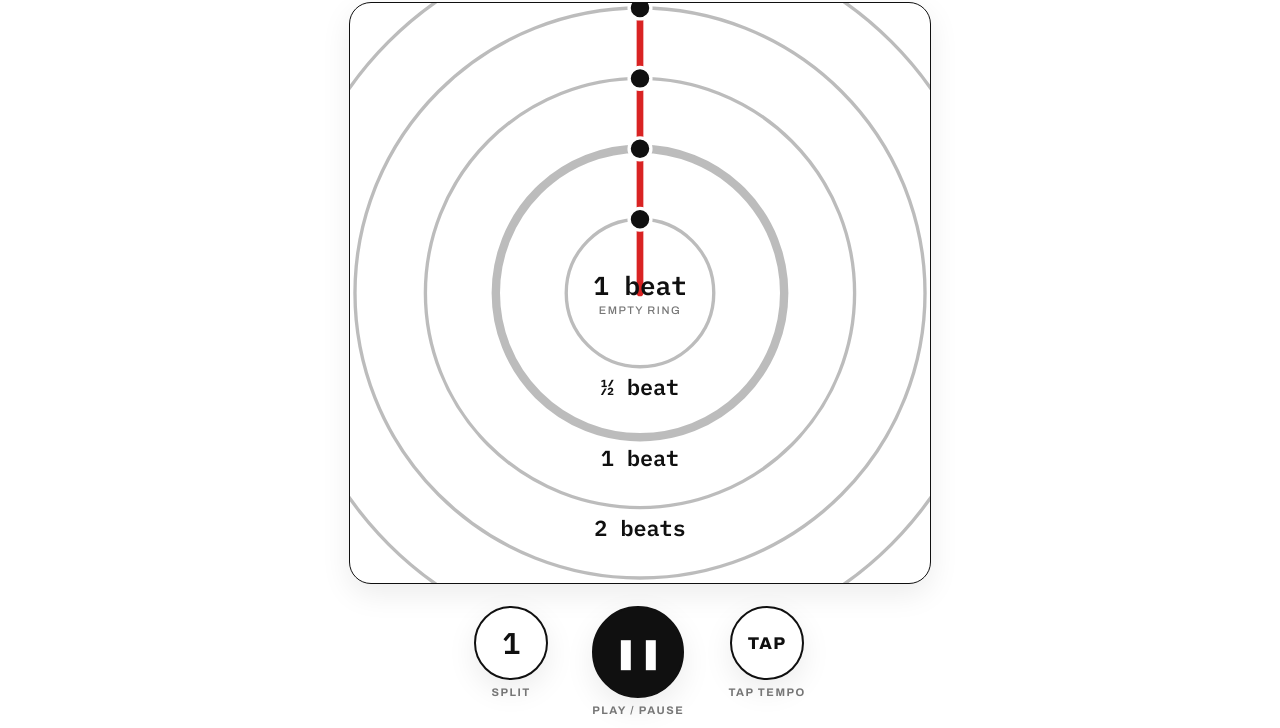
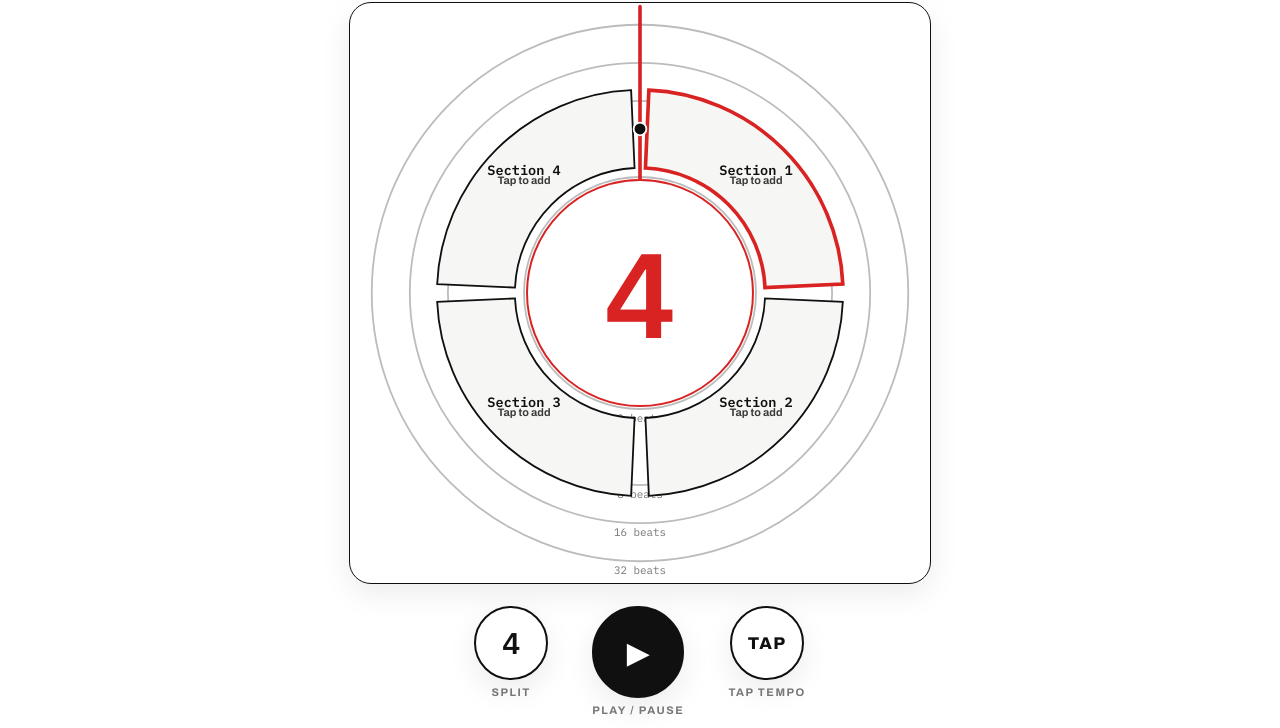
Before and after one commit to tylerc456/windchime-audio, a plain HTML site: page eoeo/index.html in a window 1280 px wide. Shown: the part 72-800 px from the top of the page. Drawn offline with Linux system fonts and the light colour scheme.

Commit message:
Eoeo: open on the 4-segment donut by default

```diff
--- a/eoeo/index.html
+++ b/eoeo/index.html
@@ -216,7 +216,7 @@
 
       <main class="stage-area">
         <div class="stage-card">
-          <div id="donutWrap" hidden>
+          <div id="donutWrap">
             <div class="donut-stage" id="donutStage">
               <svg id="donutSvg" viewBox="0 0 640 640" role="img" aria-label="New song donut, divided into sections. Tap a section to add a pad sample or record from the microphone."></svg>
               <div class="center-readout">
@@ -226,7 +226,7 @@
               <div class="countin" id="countIn" hidden><span id="countInNum">4</span></div>
             </div>
           </div>
-          <div class="stage" id="stage">
+          <div class="stage" id="stage" style="display:none">
             <svg id="stageSvg" viewBox="0 0 640 640" role="img" aria-label="Concentric loop rings. Tap an empty ring to record, drag a waveform to roll it or move it to another ring.">
               <g id="zoomGroup"><line class="downbeat-bar" x1="320" y1="320" x2="320" y2="4" /></g>
             </svg>
@@ -244,7 +244,7 @@
           <span class="dock-cap">Split</span>
         </div>
         <div class="dock-item">
-          <button class="round-btn dock-round play" id="playBtn" aria-label="Pause">❚❚</button>
+          <button class="round-btn dock-round play" id="playBtn" aria-label="Play">▶</button>
           <span class="dock-cap">Play / pause</span>
         </div>
         <div class="dock-item">
@@ -344,8 +344,8 @@
 
       <section class="panel">
         <h2>How it works</h2>
-        <p class="hint" id="hint"><b>Tap</b> an empty ring to record a take into it — pick a demo sound in this menu first if you want a kick, snare or tap on that ring. <b>Drag</b> a waveform to roll it around its ring and line its start up with the top — it <b>snaps to the red bar</b> when you get close, so quantizing is just “roll until it clicks.” <b>Drag it onto another ring</b> and let go — you’ll get the big Tile / Move / Copy choice. The <b>red bar</b> at the top is where every ring’s section starts and ends, and each waveform’s <b>beginning</b> — the start of the slice, not its loudest point — is drawn as a <b>red segment</b>, so you align beginnings, not peaks. The dot on each ring is its playhead: the centre ring laps in 1 beat, the next in 2, then 4, 8… The round <b>Split</b> button under the stage chops the selected ring’s take into 1, 2, 4, 8 or 16 independently rolling slices.</p>
-        <p class="hint" id="donutHint" hidden>This is a new song. The loop in focus is the wide donut, split into sections — <b>4 to start</b>; change it any time with the round <b>Split</b> button under the stage (1, 2, 4, 8 or 16). Every other length (shorter and longer) is just a thin line until you focus it from the Song section of this menu. <b>Tap a section</b> to choose <b>Pad</b> or <b>Mic</b>. A pad sample drops in <b>aligned to the start</b> of its section — its <b>red start segment</b> sits on the section’s start edge, and section 1 starts on the <b>red bar</b> at the top, so it’s already quantized. Mic counts you in, records, then loops. The song starts <b>paused</b> — press the big play button under the stage when you’re ready.</p>
+        <p class="hint" id="hint" style="display:none"><b>Tap</b> an empty ring to record a take into it — pick a demo sound in this menu first if you want a kick, snare or tap on that ring. <b>Drag</b> a waveform to roll it around its ring and line its start up with the top — it <b>snaps to the red bar</b> when you get close, so quantizing is just “roll until it clicks.” <b>Drag it onto another ring</b> and let go — you’ll get the big Tile / Move / Copy choice. The <b>red bar</b> at the top is where every ring’s section starts and ends, and each waveform’s <b>beginning</b> — the start of the slice, not its loudest point — is drawn as a <b>red segment</b>, so you align beginnings, not peaks. The dot on each ring is its playhead: the centre ring laps in 1 beat, the next in 2, then 4, 8… The round <b>Split</b> button under the stage chops the selected ring’s take into 1, 2, 4, 8 or 16 independently rolling slices.</p>
+        <p class="hint" id="donutHint">This is a new song. The loop in focus is the wide donut, split into sections — <b>4 to start</b>; change it any time with the round <b>Split</b> button under the stage (1, 2, 4, 8 or 16). Every other length (shorter and longer) is just a thin line until you focus it from the Song section of this menu. <b>Tap a section</b> to choose <b>Pad</b> or <b>Mic</b>. A pad sample drops in <b>aligned to the start</b> of its section — its <b>red start segment</b> sits on the section’s start edge, and section 1 starts on the <b>red bar</b> at the top, so it’s already quantized. Mic counts you in, records, then loops. The song starts <b>paused</b> — press the big play button under the stage when you’re ready.</p>
       </section>
 
       <p class="menu-note"><b>About this mockup:</b> it runs entirely in your browser. There’s no microphone yet — tapping a ring simulates a Koala-style take and synthesises a sound for that ring (hi-hat on the 1-beat, kick on the 2, groove on the 4, bass on the 8, chords beyond) — or use the demo-sound picker to put a kick, snare, tap, bass or chords on any ring you like — so you can feel the interaction model: ring = loop length, drag = roll, drag across rings = Tile / Move / Copy, chop = slice and roll each piece on its own. A production version would swap the simulated takes for real mic input and an audio engine underneath the same interface.</p>
@@ -401,7 +401,7 @@ function makeSample(ringIdx, opts){
 }
 var rings = RING_DEFS.map(function(){ return { status:"empty", sample:null, takes:null, takeIndex:0, muted:false, solo:false, recUntil:0 }; });
 
-var bpm = 96, playing = true;
+var bpm = 96, playing = false;
 var perfBase = performance.now(), beatBase = 0;   /* visual clock */
 function beatPos(){ return playing ? beatBase + (performance.now()-perfBase)/(60000/bpm) : beatBase; }
 function setBpm(n){
@@ -1270,7 +1270,20 @@ function frame(){
   requestAnimationFrame(frame);
 }
 setBpm(96);
+/* Open straight onto the donut new-song builder, paused — rings are reached via Menu → Back to rings,
+   and New song brings the donut back. */
+songMode = true;
+songFocus = 3;
+songSel = 0;
+segCount = 4;
+songSegments = [null, null, null, null];
+setPlaying(false);
+$("donutWrap").hidden = false;
+$("stage").style.display = "none";
+$("hint").style.display = "none";
+$("donutHint").hidden = false;
 renderAll();
+renderDonut();
 requestAnimationFrame(frame);
 </script>
 </body>
```
